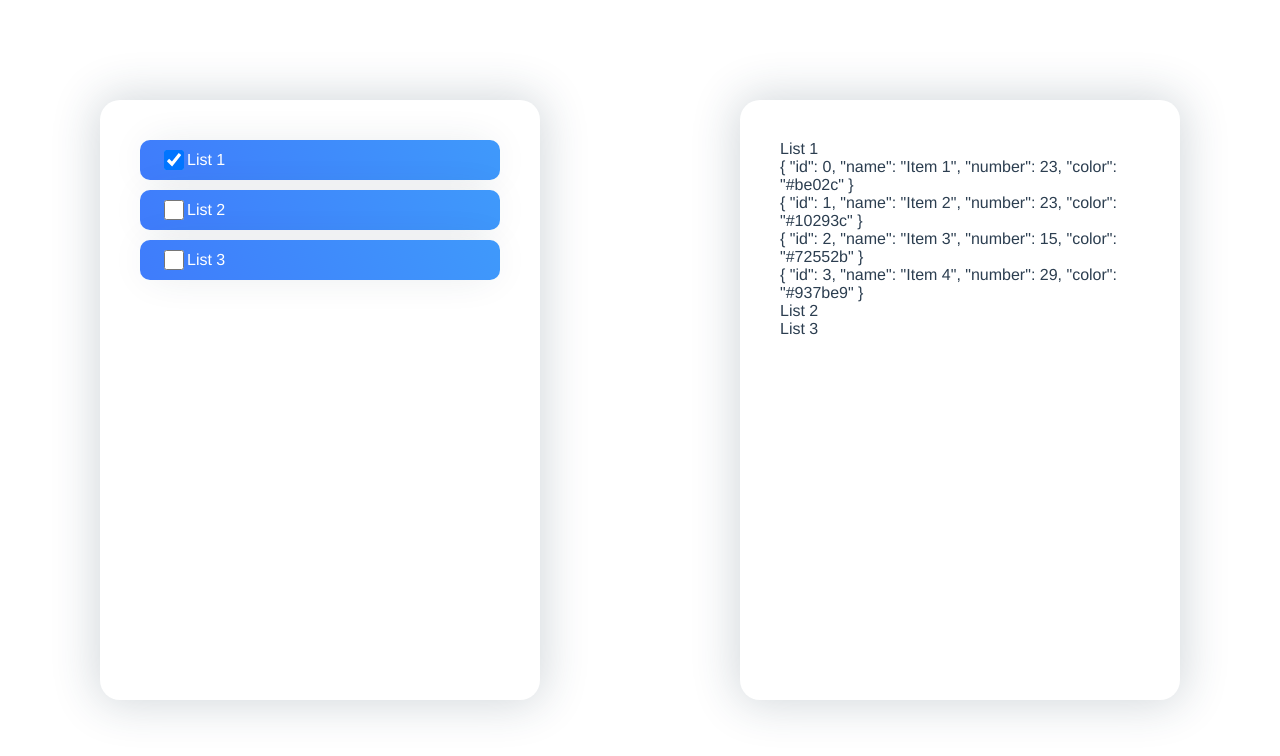
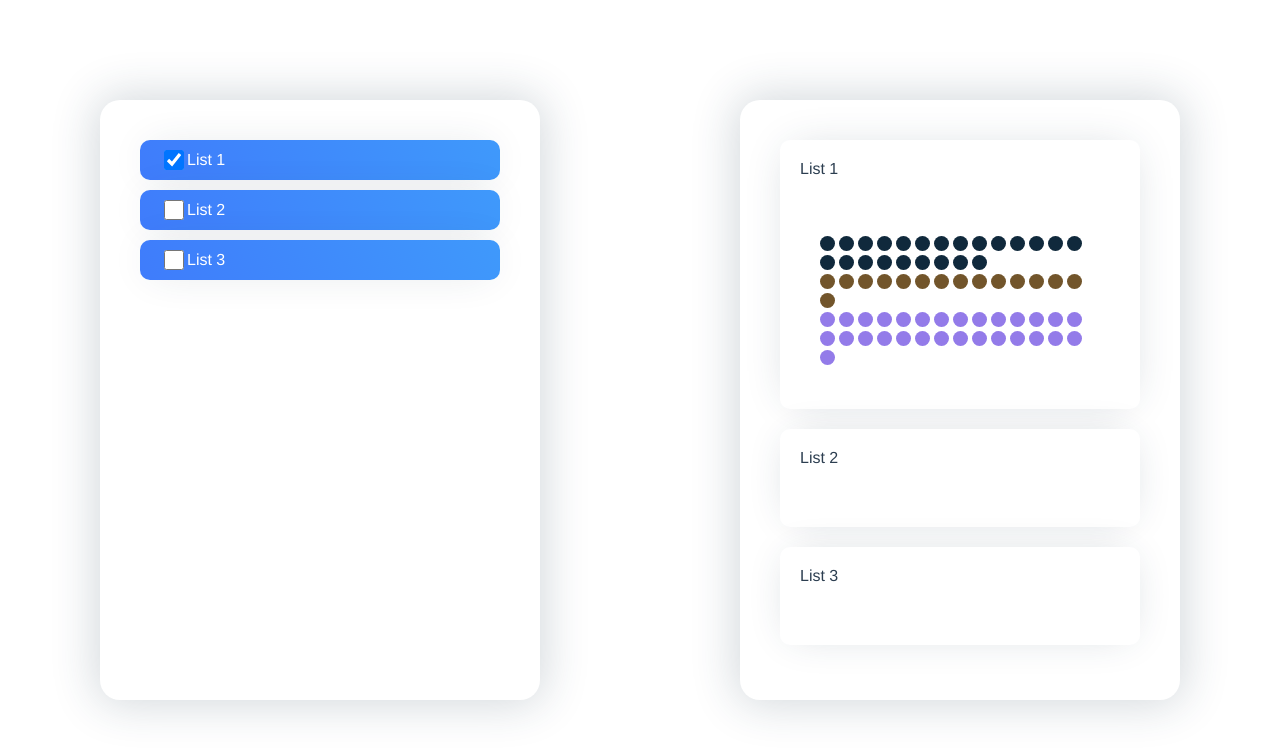
Before and after one commit to gvz42-web/procontext-test, a Vue app: page / in a window 1280 px wide. Both pictures are taken after a click on the checkbox 174 px from the left and 160 px from the top of the page. Shown: the top 756 px of the page. Built offline with nearby package versions, Linux system fonts and the light colour scheme.

Commit message:
Add display interface

```diff
--- a/src/components/Display.vue
+++ b/src/components/Display.vue
@@ -1,14 +1,16 @@
 <template>
   <div>
     <div class="card">
-      <div v-for="list of lists" :key="list.id">
-        {{ list.name }}
+      <div class="list" v-for="list of lists" :key="list.id">
+        <span class="name">{{ list.name }}</span>
+        <div class="items">
           <DrawItems
             v-for="item of list.items"
             :key="item"
             :item="item"
             :listId="list.id"
           />
+        </div>
       </div>
     </div>
   </div>
@@ -26,4 +28,17 @@ export default {
 };
 </script>
 
-<style scoped></style>
+<style scoped>
+.list {
+  background-color: #fff;
+  width: 100%;
+  min-height: 40px;
+  margin-bottom: 20px;
+  padding: 20px;
+  border-radius: 10px;
+  box-shadow: 0px 0px 42px -11px rgba(34, 60, 80, 0.2);
+}
+.items {
+  padding: 20px;
+}
+</style>
--- a/src/components/DrawItems.vue
+++ b/src/components/DrawItems.vue
@@ -1,6 +1,11 @@
 <template>
-  <div>
-    {{ itemInstances }}
+  <div class="item-dots">
+    <div
+      class="dot"
+      v-for="dot of itemData.number"
+      :key="dot"
+      :style="style"
+    ></div>
   </div>
 </template>
 
@@ -8,11 +13,24 @@
 export default {
   props: ["item", "listId"],
   computed: {
-    itemInstances() {
+    itemData() {
       return this.$store.getters.getItem(this.listId, this.item);
+    },
+    style() {
+      return {
+        backgroundColor: this.itemData.color,
+      };
     },
   },
 };
 </script>
 
-<style scoped></style>
+<style scoped>
+.dot {
+  display: inline-block;
+  width: 15px;
+  height: 15px;
+  margin-right: 4px;
+  border-radius: 50%;
+}
+</style>
```
Lines whose indentation alone changed are shown as unchanged.
